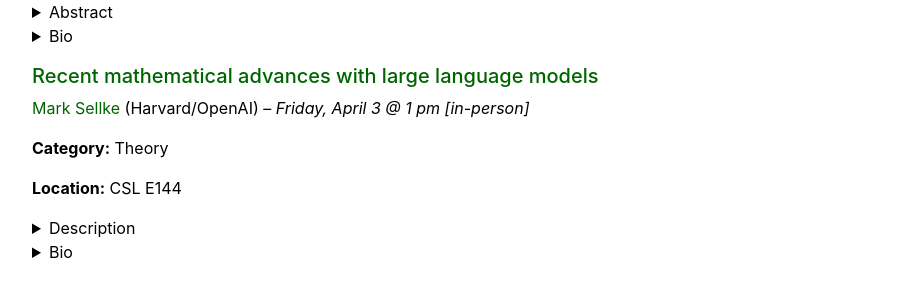
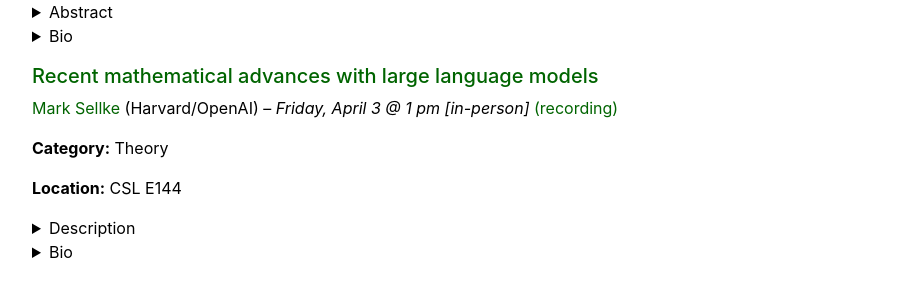
Before and after one commit to umass-solar/umass-solar.github.io, a Jekyll site: the page built from ai-era.md, in a window 1280 px wide and 900 px high, scrolled down 1631 px. Shown: the part 162-444 px from the top of the window, without its empty margins (53-951 px from the left). Built offline with Jekyll 4.4.1, drawn with Linux system fonts in a browser that asks for light colours.

Commit message:
Add recording link for Mark Sellke's talk
Added a recording link for Mark Sellke's talk on recent mathematical advances with large language models.

```diff
--- a/ai-era.md
+++ b/ai-era.md
@@ -180,7 +180,7 @@
 
 ##### [Recent mathematical advances with large language models]()
 
-[Mark Sellke](https://msellke.com/) (Harvard/OpenAI) --  *Friday, April 3  @ 1 pm [in-person]*
+[Mark Sellke](https://msellke.com/) (Harvard/OpenAI) --  *Friday, April 3  @ 1 pm [in-person]* [(recording)](https://umass.sharepoint.com/:v:/s/CICSVideos/IQCXHJFJjBN1TYAy0kjN2H44AX_GRf9RXtEq_rTq4vy-A-M?nav=eyJyZWZlcnJhbEluZm8iOnsicmVmZXJyYWxBcHAiOiJTdHJlYW1XZWJBcHAiLCJyZWZlcnJhbFZpZXciOiJTaGFyZURpYWxvZy1MaW5rIiwicmVmZXJyYWxBcHBQbGF0Zm9ybSI6IldlYiIsInJlZmVycmFsTW9kZSI6InZpZXcifX0%3D&e=C3FFR2)
 
 **Category:** Theory
 
```
